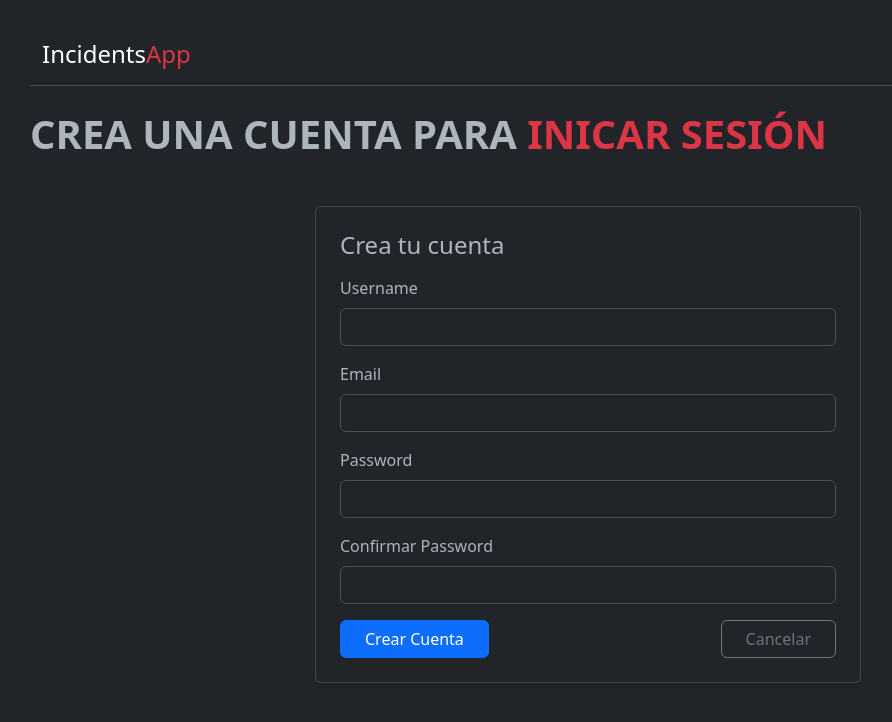
After one commit to AlejandroCerdasJ/incidents-mangement, a PHP site: page /registro.html in a window 1280 px wide. The commit adds this page. Shown: the top 722 px of the page, without its empty margins (52-944 px from the left). Run offline with PHP 8.4, Linux system fonts and the light colour scheme.

Commit message:
Ajustes del código, creación login y signup

```diff
--- /dev/null
+++ b/registro.html
@@ -0,0 +1,61 @@
+<!DOCTYPE html>
+<html lang="en" data-bs-theme="dark">
+
+<head>
+    <meta charset="UTF-8">
+    <meta name="viewport" content="width=device-width, initial-scale=1.0">
+    <title>Crear Cuenta</title>
+    <link href="https://cdn.jsdelivr.net/npm/bootstrap@5.3.0/dist/css/bootstrap.min.css" rel="stylesheet">
+    <link rel="stylesheet" href="style.css">
+</head>
+
+<body>
+    <!-- Sign-up Form -->
+    <div class="container my-4">
+        <!-- Header del Formulario -->
+        <header class="bg-dark text-white py-3 mb-4 border-bottom">
+            <div class="container d-flex flex-column flex-lg-row justify-content-between align-items-center">
+                <div class="d-flex align-items-center mb-3 mb-lg-0">
+                    <h1 class="h4 mb-0">Incidents<span class="text-danger">App</span></h1>
+                </div>
+            </div>
+        </header>
+
+        <h1 class="text-left mb-5 text-uppercase fw-bold">Crea una cuenta para <span class="text-danger">Inicar Sesión</span></h1>
+
+        <div class="row">
+            <div class="col-12 col-md-6 offset-md-3">
+                <div class="card p-4 shadow-sm">
+                    <h4 class="mb-3">Crea tu cuenta</h4>
+                    <form id="signup-form">
+                        <div class="mb-3">
+                            <label for="name" class="form-label">Username</label>
+                            <input type="text" class="form-control" id="username" required>
+                        </div>
+                        <div class="mb-3">
+                            <label for="email" class="form-label">Email</label>
+                            <input type="email" class="form-control" id="email" required>
+                        </div>
+                        <div class="mb-3">
+                            <label for="password" class="form-label">Password</label>
+                            <input type="password" class="form-control" id="password" required>
+                        </div>
+                        <div class="mb-3">
+                            <label for="confirm-password" class="form-label">Confirmar Password</label>
+                            <input type="password" class="form-control" id="confirm-password" required>
+                        </div>
+                        <div class="d-flex justify-content-between">
+                            <button type="submit" class="btn btn-primary px-4">Crear Cuenta</button>
+                            <button type="button" class="btn btn-outline-secondary px-4" onclick="window.location.href='login.html'">Cancelar</button>
+                        </div>
+                    </form>
+                </div>
+            </div>
+        </div>
+    </div>
+
+    <script src="https://cdn.jsdelivr.net/npm/bootstrap@5.3.0/dist/js/bootstrap.bundle.min.js"></script>
+    <script src="javaScript/signup.js"></script>
+</body>
+
+</html>
--- a/style.css
+++ b/style.css
@@ -1,7 +1,55 @@
-aside{
+:root {
+    --bs-primary: #0d6efd;
+    --bs-secondary: #6c757d;
+    --bs-success: #198754;
+    --bs-danger: #dc3545;
+    --bs-warning: #ffc107;
+    --bs-info: #0dcaf0;
+    --bs-light: #f8f9fa;
+    --bs-dark: #212529;
+}
+
+
+.aside {
     float: left;
     width: 300px;
     background-color: black;
-    padding: 20px;
-    border-radius: 15px;
+    padding: 16px;
+    border-radius: 8px;
+    border: 1px solid #ddd;
 }
+
+.modal-content {
+    box-shadow: 0 4px 10px rgba(0, 0, 0, 0.2);
+}
+
+#incident-list {
+    gap: 16px;
+}
+
+.card {
+    transition: transform 0.2s ease-in-out;
+}
+
+.card:hover {
+    transform: scale(1.05);
+}
+
+
+.nav-link {
+    transition: all 0.3s ease;
+}
+.nav-link:hover {
+    color: #0d6efd;
+    text-decoration: underline;
+    background-color: #0d6efd;
+}
+.navbar-toggler:hover {
+    background-color: #ff6347;
+}
+
+@media (max-width: 992px) {  /* Pantallas de tamaño pequeño */
+    .navbar-toggler {
+        margin-top: 15px;  /* Espacio por encima del botón en pantallas pequeñas */
+    }
+}
```
Also changed, not shown: incidencias.html (+67 -11 lines), incioSesion.html (added, +53 -0 lines), javaScript/incidencias.js (+4 -4 lines).
